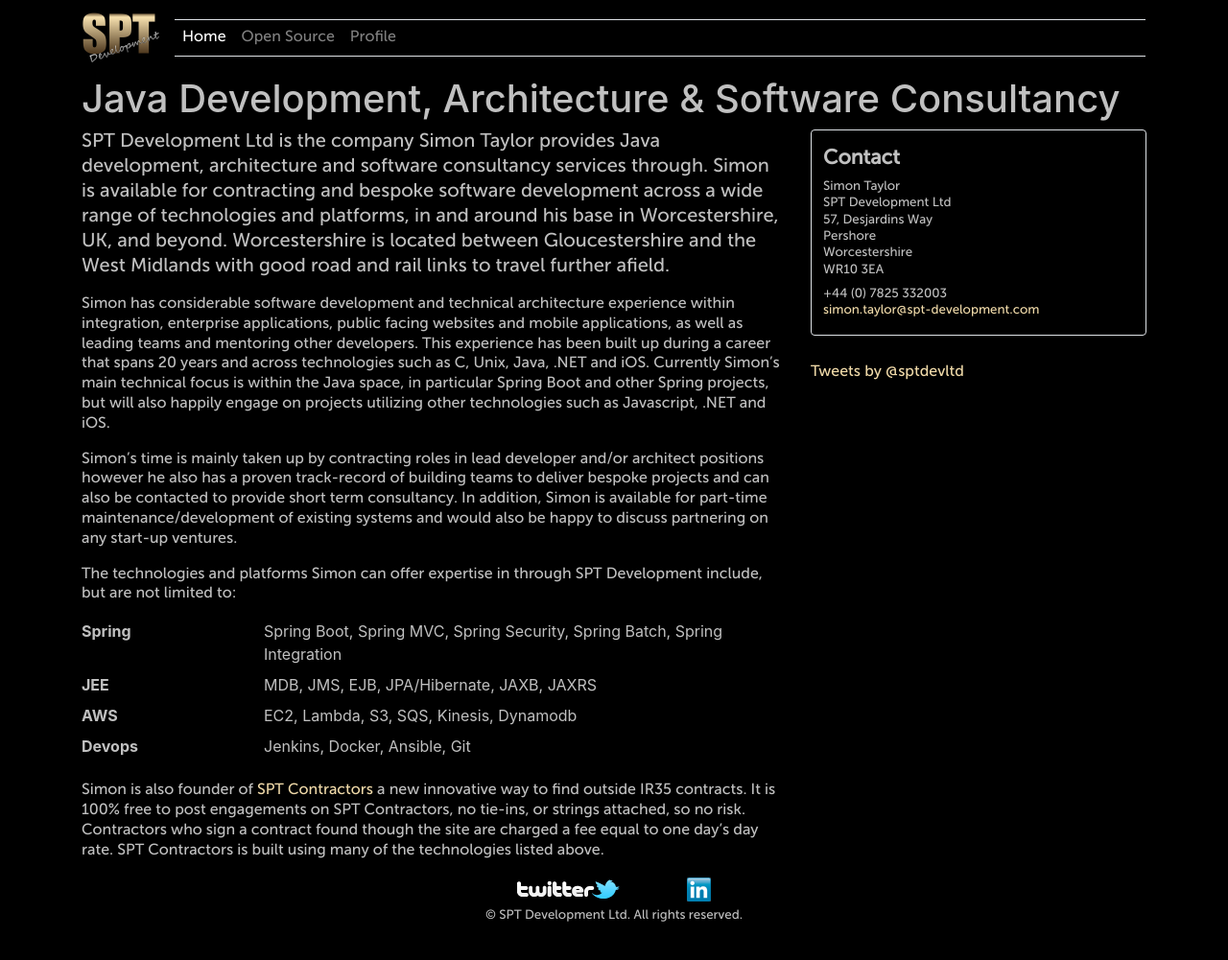
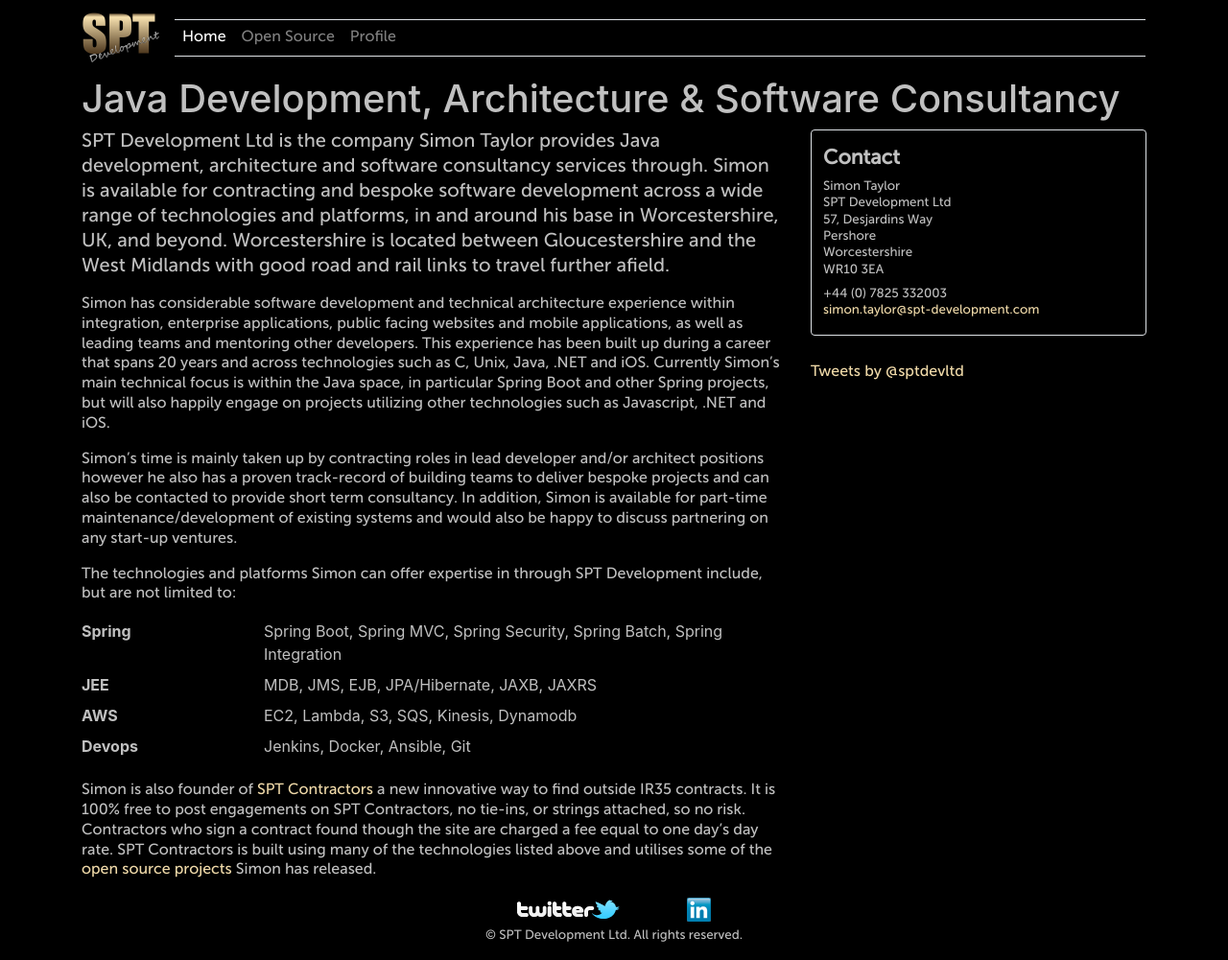
Before and after one commit to spt-development/spt-development.github.io, a Jekyll site: the page built from index.markdown, in a window 1280 px wide. Shown: the whole page at 96% size. Built offline with Jekyll 4.4.1, drawn with Linux system fonts in a browser that asks for light colours; comment, search, counter and statistics services are not loaded; before the commit the page ends 980 px from its top, so only the background shows below that.

Commit message:
Added links between pages

```diff
--- a/_layouts/home.html
+++ b/_layouts/home.html
@@ -6,7 +6,7 @@
     {{ content }}
 </article>
 <section class="col-md-4">
-    <div class="border rounded widget">
+    <div id="contact" class="border rounded widget">
         <h3>Contact</h3>
         <div class="vcard">
             <span class="n">
--- a/index.markdown
+++ b/index.markdown
@@ -29,4 +29,4 @@
     <dd class="col-sm-9">Jenkins, Docker, Ansible, Git</dd>
 </dl>
 
-Simon is also founder of <a href="https://spt.contractors">SPT Contractors</a> a new innovative way to find outside IR35 contracts. It is 100% free to post engagements on SPT Contractors, no tie-ins, or strings attached, so no risk. Contractors who sign a contract found though the site are charged a fee equal to one day's day rate. SPT Contractors is built using many of the technologies listed above.
+Simon is also founder of <a href="https://spt.contractors">SPT Contractors</a> a new innovative way to find outside IR35 contracts. It is 100% free to post engagements on SPT Contractors, no tie-ins, or strings attached, so no risk. Contractors who sign a contract found though the site are charged a fee equal to one day's day rate. SPT Contractors is built using many of the technologies listed above and utilises some of the [open source projects](/opensource) Simon has released.
--- a/opensource.markdown
+++ b/opensource.markdown
@@ -29,3 +29,5 @@
     <dt class="col-sm-3"><a href="https://github.com/spt-development/spt-development-test">spt-development-test</a></dt>
     <dd class="col-sm-9">A collection of utility classes useful for unit and integration testing.</dd>
 </dl>
+
+If you require development or consultancy related to these projects or any of the related technologies, then [get in touch](/#contact).
```
